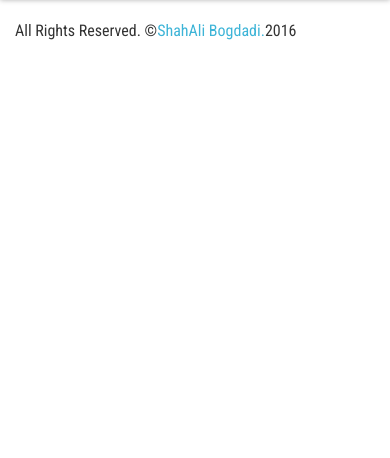
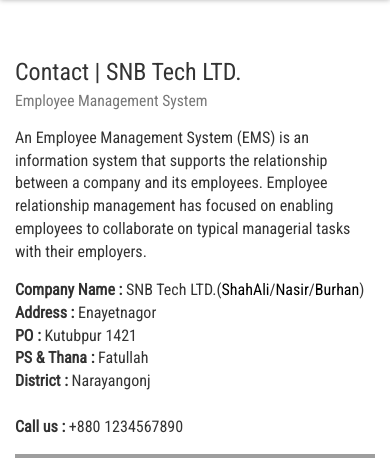
Before and after one commit to shahali007/PHP, a PHP site: page /contact.html in a window 390 px wide. Shown: the part 81-539 px from the top of the page. Before the commit the page ends 121 px from the top, so only its background shows below. Run offline with PHP 8.4, Linux system fonts and the light colour scheme; grey boxes are pictures that could not be loaded.

Commit message:
Completed contact page

```diff
--- a/EMS/contact.html
+++ b/EMS/contact.html
@@ -37,6 +37,30 @@
     </header>
     <!-- End header_area -->
 
+    <!-- Start contact_area-->
+    <section id="contact_area">
+        <div class="container">
+            <div class="row">
+                <div class="col-md-6">
+                    <h3>Contact | SNB Tech LTD.<br><small>Employee Management System</small></h3>
+                    <p>An Employee Management System (EMS) is an information system that supports the relationship between a company and its employees. Employee relationship management has focused on enabling employees to collaborate on typical managerial tasks with their employers.</p>
+                    <p>
+                        <b>Company Name : </b> SNB Tech LTD.(<a href="">ShahAli</a>/<a href="">Nasir</a>/<a href="">Burhan</a>) <br>
+                        <b>Address : </b> Enayetnagor <br>
+                        <b>PO : </b> Kutubpur 1421 <br>
+                        <b>PS & Thana : </b> Fatullah<br>
+                        <b>District : </b> Narayangonj <br><br>
+                        <b>Call us : </b> +880 1234567890
+                    </p>
+                </div>
+                <div class="col-md-6">
+                    <iframe src="https://www.google.com/maps/embed?pb=!1m16!1m12!1m3!1d3741603.5347618936!2d88.0996812884302!3d23.679186976220304!2m3!1f0!2f0!3f0!3m2!1i1024!2i768!4f13.1!2m1!1sbangladesh!5e0!3m2!1sen!2sbd!4v1456034274675" width="100%" height="450" frameborder="0" style="border:0" allowfullscreen></iframe>
+                </div>
+            </div>
+        </div>
+    </section>
+    <!-- End contact_area -->
+
     <!--Start footer_area-->
     <footer>
         <hr>
--- a/EMS/css/style.css
+++ b/EMS/css/style.css
@@ -180,6 +180,13 @@
 
 
 /*========================================================/
+\==================| contact_area css |======================\
+/========================================================*/
+#contact_area{
+    margin:120px 0 50px;
+}
+
+/*========================================================/
 \==================| login_page css |======================\
 /========================================================*/
 #login_form{}
--- a/EMS/login.html
+++ b/EMS/login.html
@@ -41,7 +41,7 @@
     <section id="login_form">
         <div class="container">
             <div class="row">
-                <div class="col-md-4 col-md-offset-4">
+                <div class="col-md-4 col-md-offset-4 col-sm-6 col-sm-offset-3  col-lg-4 col-lg-offset-4">
                     <form action="" method="post">
                         <h2 class="text-center"><i class="fa fa-user-plus"></i> Login</h2>
                         <div class="form-group">
```
